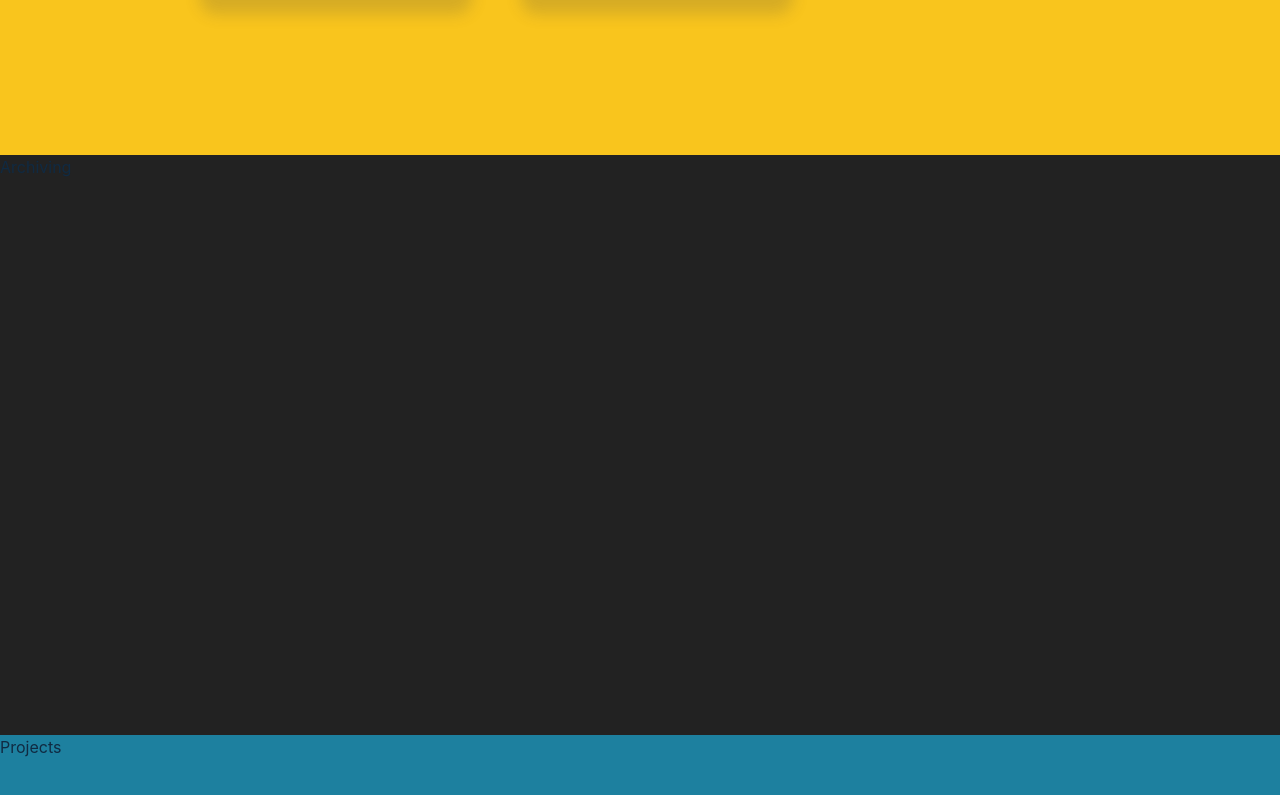
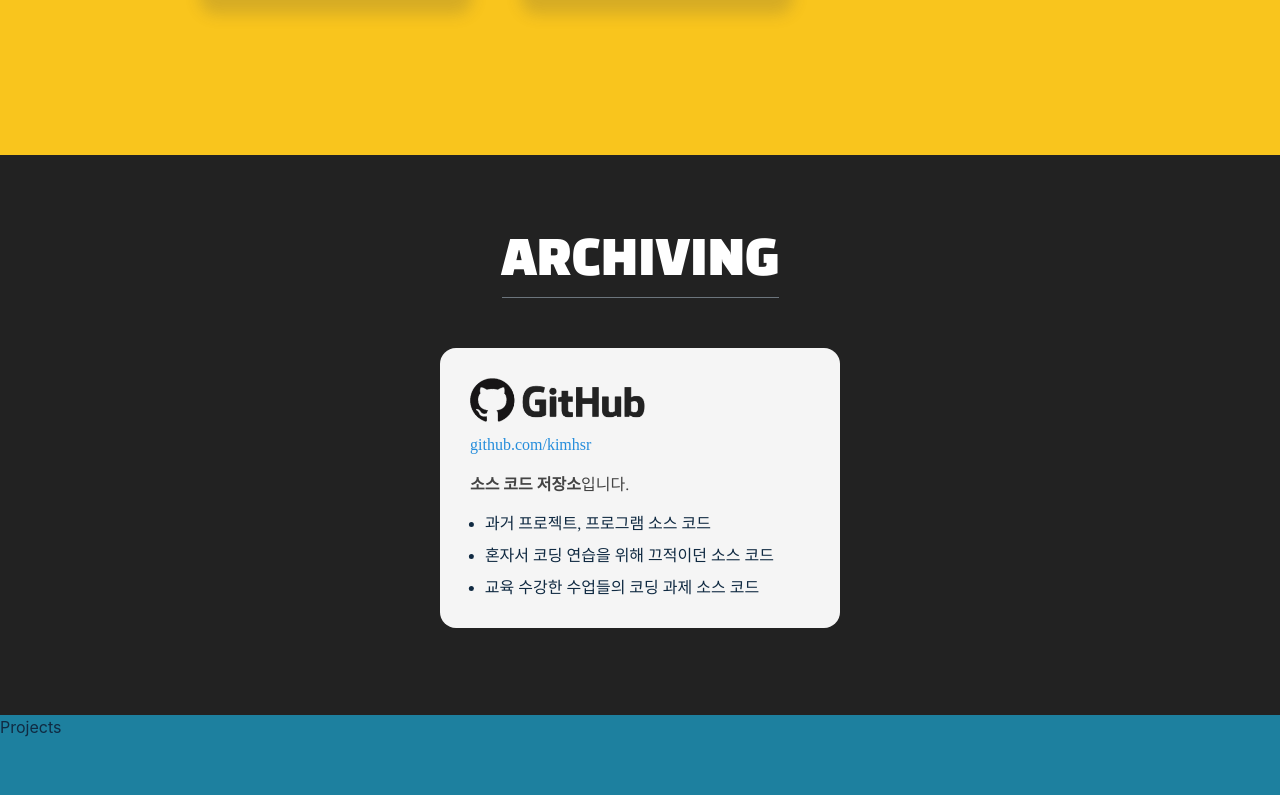
Before and after one commit to kimhsr/khs-portfolio, a React (Create React App) app: page / in a window 1280 px wide. Shown: the part 1815-2610 px from the top of the page. Built offline with nearby package versions, Linux system fonts and the light colour scheme; a web font is replaced by a local one.

Commit message:
archiving 구현

```diff
--- a/src/components/About.js
+++ b/src/components/About.js
@@ -39,7 +39,7 @@ function About() {
               <img alt="pencil" src="img/pencil-fill.svg" />
               <div className="aboutTitle">학력</div>
               <div className="aboutName">
-                상명대학교(천안)
+                상명대학교 천안
                 <br />
                 (소프트웨어학과)
               </div>
--- a/src/components/Archiving.css
+++ b/src/components/Archiving.css
@@ -1,5 +1,79 @@
 .archivingBackground {
   background-color: #222222;
   width: 100%;
-  height: 580px;
+  height: 560px;
 }
+
+.archivingTitle {
+  max-width: 71.25rem;
+  margin: 0 auto;
+  text-align: center;
+  position: relative;
+  top: 70px;
+  width: 277px;
+}
+
+.archivingText {
+  font-family: "BlackHanSans-Regular";
+  font-size: 3rem;
+  color: white;
+  border-bottom: 1px solid #6c757d;
+}
+
+.archivingContainer {
+  max-width: 57rem;
+  top: 120px;
+  margin: 0 auto;
+  text-align: center;
+  position: relative;
+}
+
+.archivingback {
+  position: relative;
+  margin: auto;
+  width: 25rem;
+  height: 280px;
+  background-color: #f5f5f5;
+  border-radius: 1rem;
+  font-family: "Noto Sans KR";
+  transition: all 0.1s;
+}
+
+.archivingback:hover {
+  transform: translateY(5px);
+}
+
+.archivingImg {
+  position: absolute;
+  top: 30px;
+  left: 30px;
+  width: 200px;
+}
+
+.archivingUrl {
+  position: absolute;
+  top: 85px;
+  left: 30px;
+  margin-bottom: 1rem;
+  color: #258ddb;
+}
+
+.archivingDescription {
+  transform: rotate(0.03deg);
+}
+
+.archivingDescription p {
+  color: #444444;
+  position: absolute;
+  top: 125px;
+  left: 30px;
+}
+
+.archivingDescription ul {
+  position: absolute;
+  top: 160px;
+  left: 45px;
+  list-style-type: disc;
+  text-align: left;
+  line-height: 2rem;
+}
--- a/src/components/Archiving.js
+++ b/src/components/Archiving.js
@@ -4,7 +4,34 @@ import "./Archiving.css";
 function Archiving() {
   return (
     <div id="archivingScroll">
-      <div className="archivingBackground">Archiving</div>
+      <div className="archivingBackground">
+        <div className="archivingTitle">
+          <div className="archivingText">ARCHIVING</div>
+        </div>
+        <div className="archivingContainer">
+          <div className="archivingback">
+            <img
+              alt="archivingImg"
+              src="img/git-hub-archiving.png"
+              className="archivingImg"
+            />
+            <a href="http://github.com/kimhsr" target="_blank" rel="noreferrer">
+              <div className="archivingUrl">github.com/kimhsr</div>
+            </a>
+            <div className="archivingDescription">
+              <p>
+                <b>소스 코드 저장소</b>
+                입니다.
+              </p>
+              <ul>
+                <li>과거 프로젝트, 프로그램 소스 코드</li>
+                <li>혼자서 코딩 연습을 위해 끄적이던 소스 코드</li>
+                <li>교육 수강한 수업들의 코딩 과제 소스 코드</li>
+              </ul>
+            </div>
+          </div>
+        </div>
+      </div>
     </div>
   );
 }
```
Also changed, not shown: public/img/git-hub-archiving.png (added).
